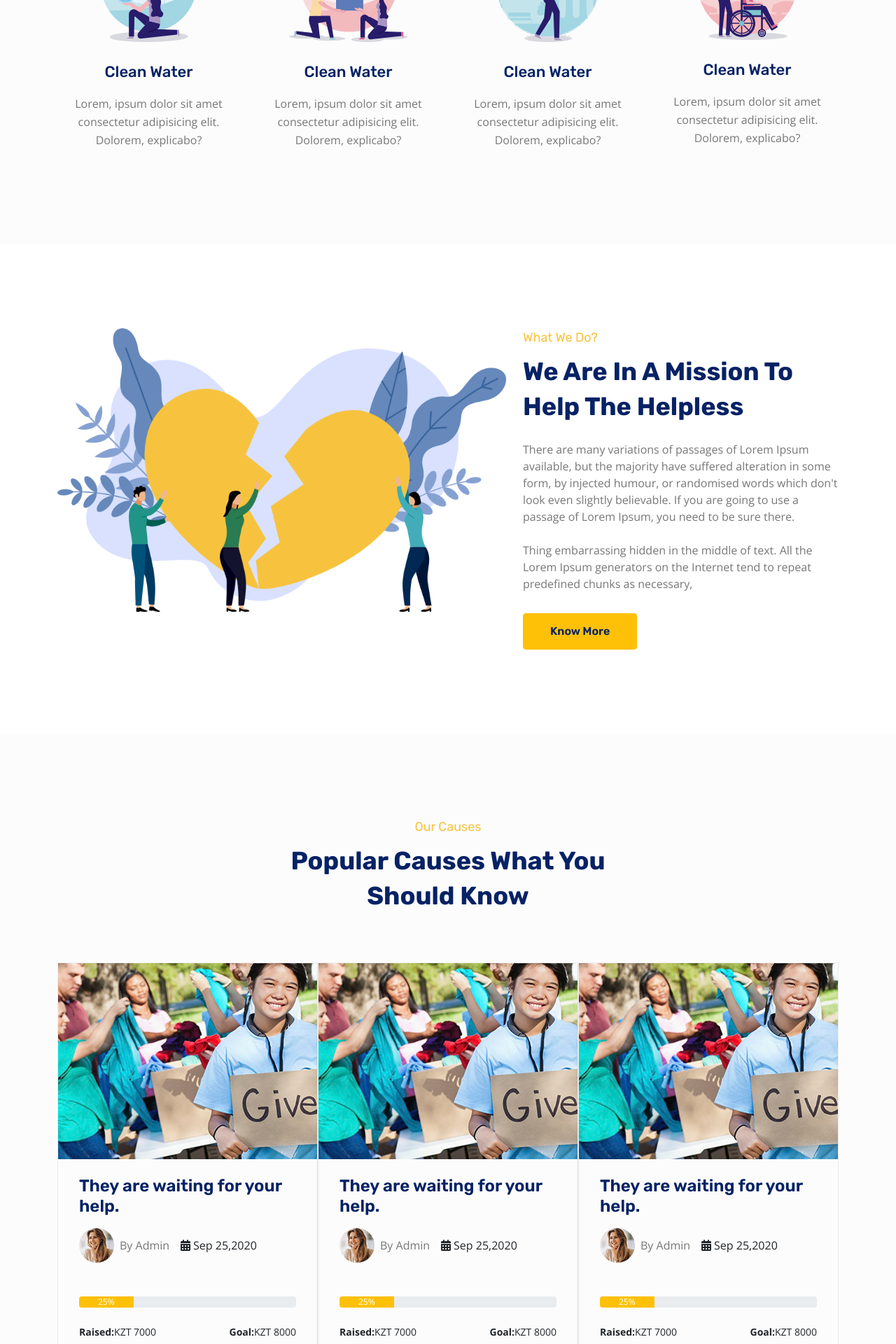
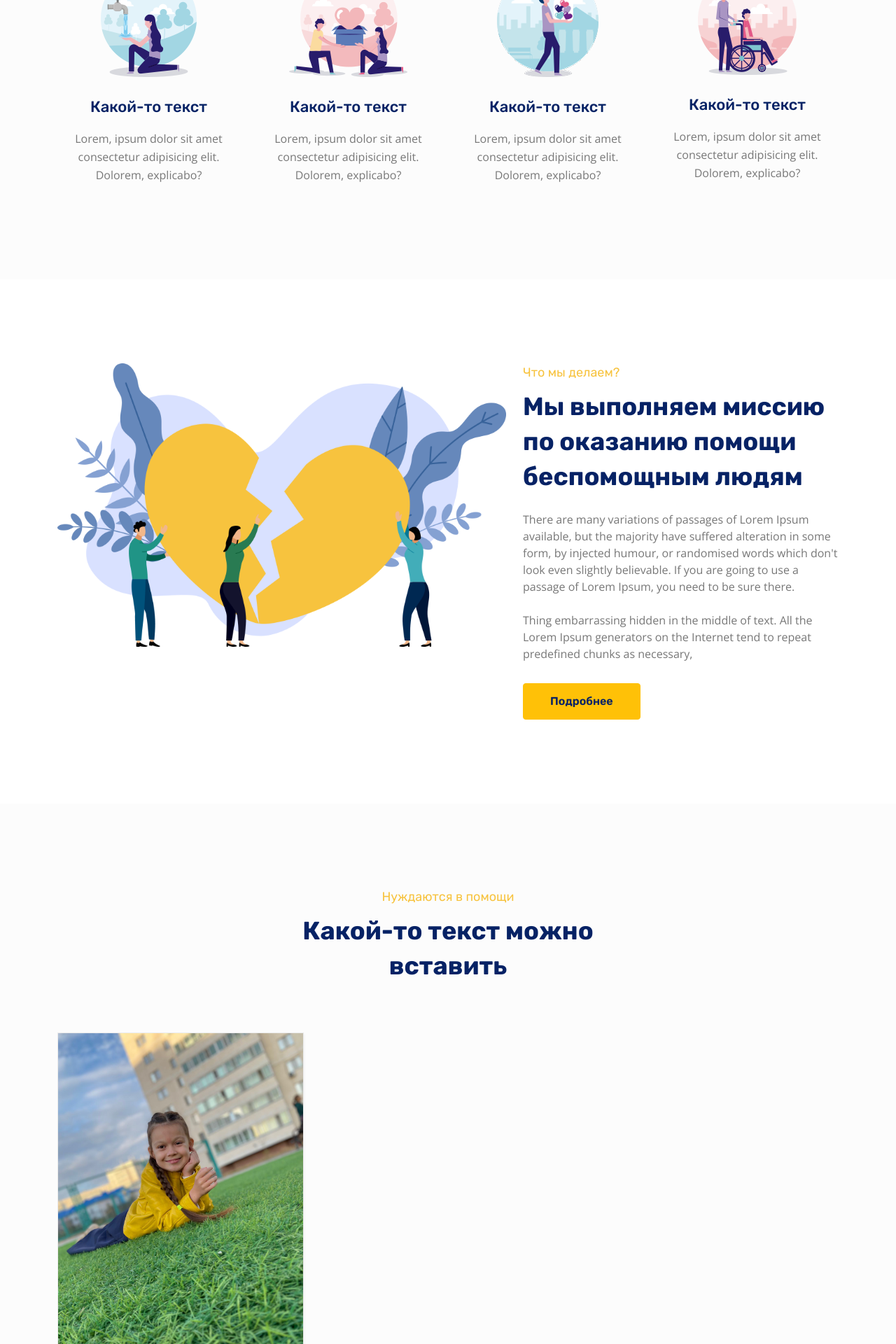
Before and after one commit to vxshugo/charty, a React (Create React App) app: page / in a window 1280 px wide. Shown: the part 1240-3160 px from the top of the page at 70% size. Built offline with nearby package versions, Linux system fonts and the light colour scheme.

Commit message:
fix + footer

```diff
--- a/public/assets/css/style.css
+++ b/public/assets/css/style.css
@@ -1025,6 +1025,74 @@ body {
   margin: 0;
   color: white;
 }
+a {
+  -webkit-transition: .3s all ease;
+  -o-transition: .3s all ease;
+  transition: .3s all ease; }
+a, a:hover {
+  text-decoration: none !important; }
+.content {
+  height: 70vh; }
+
+.footer-59391 {
+  border-top: 1px solid #efefef;
+  background-color: #fff;
+  font-family: "Poppins", sans-serif;
+  padding: 4rem 0; }
+.footer-59391 .site-logo {
+  color: #fff; }
+.footer-59391 .site-logo a {
+  font-size: 30px;
+  color: #000;
+  font-weight: 900; }
+.footer-59391 .social-icons li {
+  display: inline-block; }
+.footer-59391 .social-icons li a {
+  display: inline-block;
+  position: relative;
+  width: 40px;
+  height: 40px;
+  border-radius: 50%; }
+.footer-59391 .social-icons li a.dr {
+  background: #ff2e6e; }
+.footer-59391 .social-icons li a.be {
+  background: #394cff; }
+.footer-59391 .social-icons li a.tw {
+  background: #00a0fb; }
+.footer-59391 .social-icons li a.in {
+  background: #c31574; }
+.footer-59391 .social-icons li a.fb {
+  background: #3b579b; }
+.footer-59391 .social-icons li a.yt {
+  background: #fa2614; }
+.footer-59391 .social-icons li a span {
+  position: absolute;
+  top: 50%;
+  left: 50%;
+  -webkit-transform: translate(-50%, -50%);
+  -ms-transform: translate(-50%, -50%);
+  transform: translate(-50%, -50%);
+  color: #fff; }
+.footer-59391 .nav-links li {
+  display: inline-block; }
+.footer-59391 .nav-links li a {
+  font-size: 14px;
+  color: #777;
+  padding: 10px; }
+@media (max-width: 1199.98px) {
+  .footer-59391 .nav-links.nav-left li:first-child a {
+    padding-left: 0; } }
+.footer-59391 .nav-links.nav-right li:last-child a {
+  padding-right: 0; }
+@media (max-width: 1199.98px) {
+  .footer-59391 .nav-links.nav-right li:first-child a {
+    padding-left: 0; } }
+.footer-59391 .copyright {
+  border-top: 1px solid #efefef;
+  padding-top: 50px;
+  text-align: center;
+  color: #777; }
+
 
 .widget {
   overflow: hidden;
--- a/public/index.html
+++ b/public/index.html
@@ -86,67 +86,6 @@
             integrity="sha512-bPs7Ae6pVvhOSiIcyUClR7/q2OAsRiovw4vAkX+zJbw3ShAeeqezq50RIIcIURq7Oa20rW2n2q+fyXBNcU9lrw=="
             crossorigin="anonymous" referrerpolicy="no-referrer"></script>
 
-    <script type="text/javascript">
-      window.addEventListener('load', function() {
-        $('.owl-post').owlCarousel({
-          loop: true,
-          margin: 30,
-          responsiveClass: true,
-          responsive: {
-            0: {
-              items: 1,
-              dots: false,
-              nav: false,
-            },
-            550: {
-              items: 1,
-              center: false,
-              margin: 10,
-              dots: false,
-              nav: false
-            },
-            992: {
-              items: 1,
-              nav: true,
-              dots: false,
-              loop: true
-            }
-          }
-        })
-      });
-    </script>
-
-
-    <script type="text/javascript">
-      window.addEventListener('load', function() {
-        $('.owl-index').owlCarousel({
-          loop: true,
-          margin: 30,
-          responsiveClass: true,
-          responsive: {
-            0: {
-              items: 1,
-              dots: true,
-              nav: false,
-            },
-            550: {
-              items: 2,
-              center: false,
-              margin: 10,
-              dots: true,
-              nav: false
-            },
-            992: {
-              items: 3,
-              nav: true,
-              dots: false,
-              loop: true,
-            }
-          }
-        })
-      });
-    </script>
-
     <!-- Odometer JS -->
     <script src="./assets/js/odometer.js"></script>
 
--- a/src/App.js
+++ b/src/App.js
@@ -5,6 +5,7 @@ import Mission from "./component/mission";
 import About from "./component/about";
 import Case from "./component/case";
 import {useEffect, useState} from "react";
+import Footer from "./component/footer";
 
 
 function App() {
@@ -23,6 +24,7 @@ function App() {
                 <Mission/>
                 <About/>
                 <Case/>
+                <Footer/>
             </div>
         ): (
             <PreLoader/>
--- a/src/component/about/index.jsx
+++ b/src/component/about/index.jsx
@@ -13,8 +13,8 @@ const About = () => {
                   <div className="col-lg-5 col-12">
                       <div className="about-content">
                           <div className="section-title m-0 mb-4">
-                              <span>What We Do?</span>
-                              <h2>We Are In A Mission To Help The Helpless</h2>
+                              <span>Что мы делаем?</span>
+                              <h2>Мы выполняем миссию по оказанию помощи беспомощным людям</h2>
                           </div>
                           <p className="mb-4">There are many variations of passages of Lorem Ipsum available, but the
                               majority have suffered alteration in some form, by injected humour, or randomised words
@@ -23,7 +23,7 @@ const About = () => {
                           <p>Thing embarrassing hidden in the middle of text. All the Lorem Ipsum generators on the
                               Internet tend to repeat predefined chunks as necessary, </p>
                           <div className="site-btns">
-                              <a href="#" className="btn btn-warning">Know More</a>
+                              <a href="#" className="btn btn-warning">Подробнее</a>
                           </div>
                       </div>
                   </div>
--- a/src/component/case/index.jsx
+++ b/src/component/case/index.jsx
@@ -8,7 +8,6 @@ import {data} from "../../data/data";
 const Case = () => {
     const Options = {
         option: {
-            loop: true,
             margin: 30,
             responsiveClass: true,
             responsive: {
@@ -28,10 +27,13 @@ const Case = () => {
                     items: 3,
                     nav: true,
                     dots: false,
-                    loop: true,
                 }
             }
-        }
+        },
+    }
+
+    const procentFunction = (x,y) => {
+        return 100 * x / y
     }
 
   return(
@@ -39,12 +41,12 @@ const Case = () => {
           <div className="container">
               <div className="row">
                   <div className="section-title text-center">
-                      <span>Our Causes</span>
-                      <h2>Popular Causes What You Should Know</h2>
+                      <span>Нуждаются в помощи</span>
+                      <h2>Какой-то текст можно вставить</h2>
                   </div>
               </div>
-              <div className="row" loop nav margin={30}>
-                  <OwlCarousel className='owl-theme'>
+              <div className="row">
+                  <OwlCarousel className='owl-theme'  {...Options.option}>
                       {data.map((item, index) => (
                           <div className="item" key={index}>
                               <div className="cause-card post shadow-sm p-0">
@@ -69,24 +71,24 @@ const Case = () => {
                                           </div>
                                       </div>
                                       <div className="progress mt-5 mb-4">
-                                          <div className="progress-bar bg-warning" role="progressbar" style={{width: "25%"}}
-                                               aria-valuenow="25" aria-valuemin="0" aria-valuemax="100">25%
+                                          <div className="progress-bar bg-warning" role="progressbar" style={{width: `${procentFunction(item.Raised, item.Goal)}%` }}
+                                               aria-valuenow="25" aria-valuemin="0" aria-valuemax="100">{procentFunction(item.Raised, item.Goal)}%
                                           </div>
                                       </div>
                                       <div className="raise-goal d-flex justify-content-between">
                                           <div className="raise">
-                                              <span>Raised:</span>
+                                              <span>Собрано:</span>
                                               KZT {item.Raised}
                                           </div>
                                           <div className="goal">
-                                              <span>Goal:</span>
+                                              <span>Нужно:</span>
                                               KZT {item.Goal}
                                           </div>
                                       </div>
                                   </div>
                                   <div className="cause-btns d-flex">
-                                      <a href="#" className="btn">Learn More</a>
-                                      <a href="#" className="btn">Donate Now</a>
+                                      <a href="#" className="btn">Подробнее</a>
+                                      <a href="#" className="btn">Пожертвовать</a>
                                   </div>
                               </div>
                           </div>
--- /dev/null
+++ b/src/component/footer/index.jsx
@@ -0,0 +1,65 @@
+import React from "react";
+
+const Footer = () => {
+  return(
+      <footer className="footer-59391">
+          <div className="container">
+              <div className="row">
+                  <div className="col-lg-3 col-md-6 col-xs-12 mb-3">
+                      <div className="row mb-5">
+                          <div className="col-md-4">
+                              <div className="site-logo">
+                                  <a href="#"><img src="./assets/images/logo-2.png" width="226px" height="auto" alt=""/></a>
+                              </div>
+                          </div>
+                      </div>
+                  </div>
+                  <div className="col-lg-3 col-md-6 col-xs-12 mb-3">
+                      <div className="widget-title">
+                          <h3 style={{color: "gray"}}>Полезные ссылки</h3>
+                      </div>
+                      <div className="row mb-5">
+                          <div className="col-md-6 text-md-right">
+                              <ul className="nav-links list-unstyled nav-right">
+                                  <li><a href="#">Домой</a></li>
+                                  <li><a href="#">Кейсы</a></li>
+                                  <li><a href="#">О нас</a></li>
+                                  <li><a href="#">Контакты</a></li>
+                              </ul>
+                          </div>
+                      </div>
+                  </div>
+                  <div className="col-lg-3 col-md-6 col-xs-12 mb-3" style={{color: "gray"}}>
+                      <div className="widget contact-widget">
+                          <div className="widget-title">
+                              <h3 style={{color: "gray"}}>Контакты</h3>
+                          </div>
+                          <p className="fs-6" style={{color: "gray"}}>Благотворительный фонд: Путь милосердия</p>
+                          <ul className="widget-list">
+                              <li className="widget-list-item d-flex align-items-center mb-2">
+                                  <i className="fa-solid fa-location-dot me-3"></i> <span style={{color: "gray"}}>28 Street, New York City,
+                                            USA</span>
+                              </li>
+                              <li className="widget-list-item d-flex align-items-center mb-2">
+                                  <i className="fa-solid fa-phone me-3"></i> <span style={{color: "gray"}}>+994 55 555 55 55</span>
+                              </li>
+                              <li className="widget-list-item d-flex align-items-center mb-2">
+                                  <i className="fa-solid fa-envelope me-3"></i> <span style={{color: "gray"}}>example@gmail.com</span>
+                              </li>
+                          </ul>
+                      </div>
+                  </div>
+              </div>
+              <div className="row">
+                  <div className="col ">
+                      <div className="copyright">
+                          <p><small>Copyright 2022. Все права защишены.</small></p>
+                      </div>
+                  </div>
+              </div>
+          </div>
+      </footer>
+  )
+}
+
+export default Footer
--- a/src/component/mission/index.jsx
+++ b/src/component/mission/index.jsx
@@ -7,8 +7,8 @@ const Mission = () => {
               <div className="row">
                   <div className="col-12">
                       <div className="section-title">
-                          <span>What We Do?</span>
-                          <h2>We Are In A Mission To Help The Helpless</h2>
+                          <span>Что мы делаем?</span>
+                          <h2>Мы выполняем миссию по оказанию помощи беспомощным людям</h2>
                       </div>
                   </div>
               </div>
@@ -19,7 +19,7 @@ const Mission = () => {
                               <img src="./assets/images/mission/img-8.png" alt=""/>
                           </div>
                           <div className="mission-content">
-                              <h2>Clean Water</h2>
+                              <h2>Какой-то текст</h2>
                               <p>Lorem, ipsum dolor sit amet consectetur adipisicing elit. Dolorem, explicabo?</p>
                           </div>
                       </div>
@@ -30,7 +30,7 @@ const Mission = () => {
                               <img src="./assets/images/mission/img-5.png" alt=""/>
                           </div>
                           <div className="mission-content">
-                              <h2>Clean Water</h2>
+                              <h2>Какой-то текст</h2>
                               <p>Lorem, ipsum dolor sit amet consectetur adipisicing elit. Dolorem, explicabo?</p>
                           </div>
                       </div>
@@ -41,7 +41,7 @@ const Mission = () => {
                               <img src="./assets/images/mission/img-6.png" alt=""/>
                           </div>
                           <div className="mission-content">
-                              <h2>Clean Water</h2>
+                              <h2>Какой-то текст</h2>
                               <p>Lorem, ipsum dolor sit amet consectetur adipisicing elit. Dolorem, explicabo?</p>
                           </div>
                       </div>
@@ -52,7 +52,7 @@ const Mission = () => {
                               <img src="./assets/images/mission/img-7.png" alt=""/>
                           </div>
                           <div className="mission-content">
-                              <h2>Clean Water</h2>
+                              <h2>Какой-то текст</h2>
                               <p>Lorem, ipsum dolor sit amet consectetur adipisicing elit. Dolorem, explicabo?</p>
                           </div>
                       </div>
--- a/src/data/data.js
+++ b/src/data/data.js
@@ -1,27 +1,11 @@
 export const data = [
     {
         id: 0,
-        img: "./assets/images/blog/img-1.jpg",
-        title: "They are waiting for your help.",
-        date: "Sep 25,2020",
-        Raised: "7000",
-        Goal: "8000",
-        desc: "",
-    },{
-        id: 1,
-        img: "./assets/images/blog/img-1.jpg",
-        title: "They are waiting for your help.",
-        date: "Sep 25,2020",
-        Raised: "7000",
-        Goal: "8000",
-        desc: "",
-    },{
-        id: 2,
-        img: "./assets/images/blog/img-1.jpg",
-        title: "They are waiting for your help.",
-        date: "Sep 25,2020",
-        Raised: "7000",
-        Goal: "8000",
+        img: "./assets/images/help/1.jfif",
+        title: "Сбор на лечение девочке по имени- Яна.",
+        date: "10.10.2022",
+        Raised: "240000",
+        Goal: "1000000",
         desc: "",
     },
 ]
```
Also changed, not shown: public/assets/images/help/1.jfif (added), 1 other file (tests, documents, lock files or other folders).
